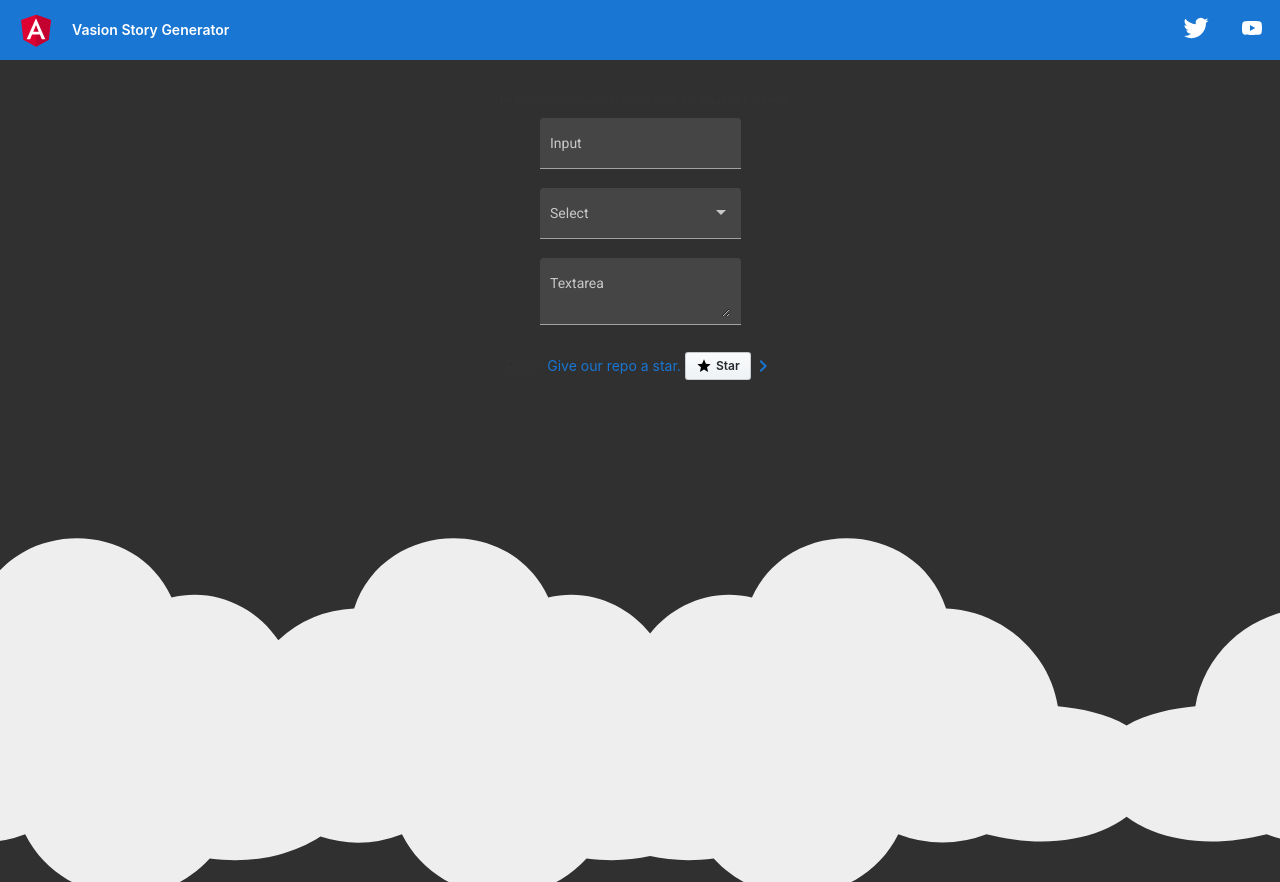
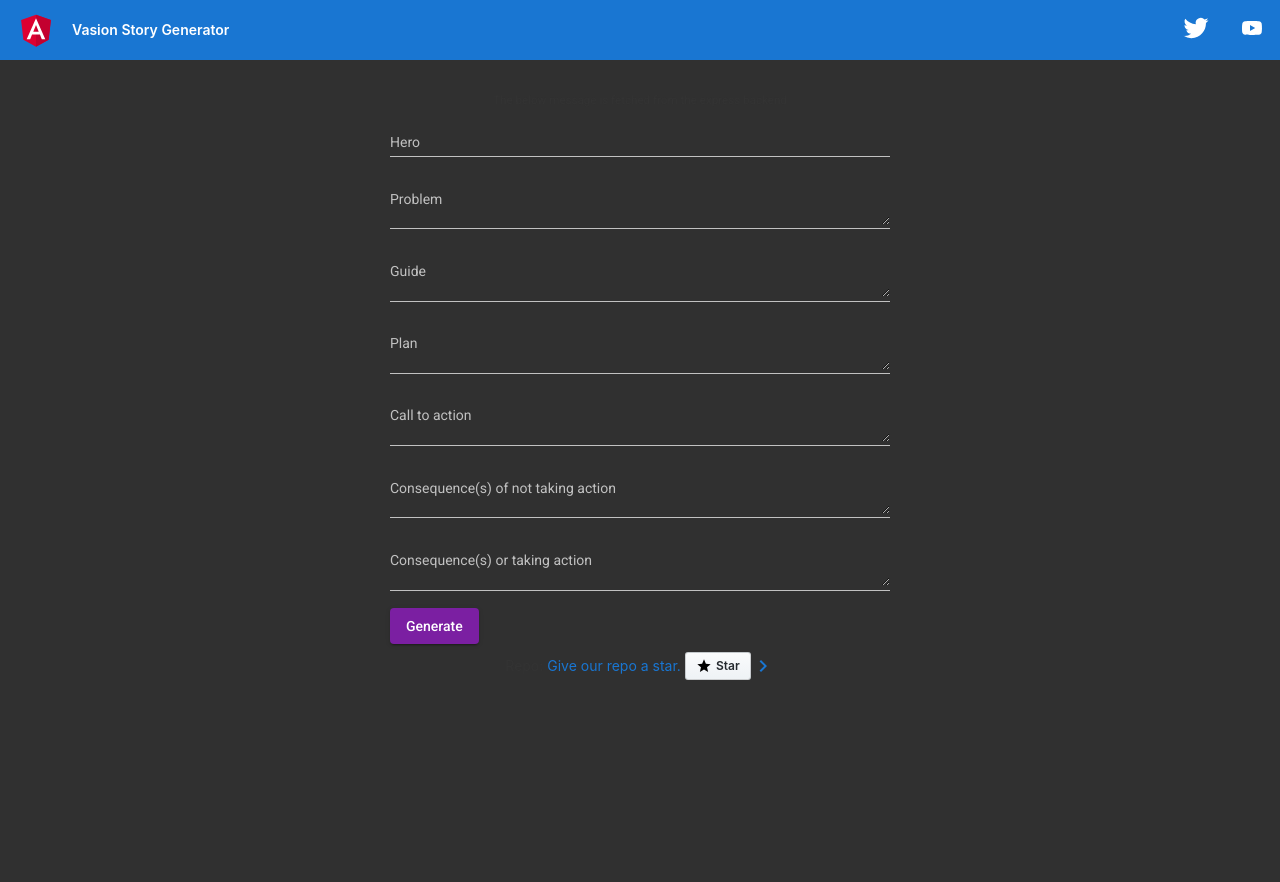
Before and after one commit to eguardadovasion/story-generator, an Angular app: page / in a window 1280 px wide. Built offline with nearby package versions, Linux system fonts and the light colour scheme; no server answers.

Commit message:
added required fields

```diff
--- a/src/app/app.component.html
+++ b/src/app/app.component.html
@@ -416,22 +416,7 @@
     </a>
   </footer>
 
-  <svg
-    id="clouds"
-    xmlns="http://www.w3.org/2000/svg"
-    width="2611.084"
-    height="485.677"
-    viewBox="0 0 2611.084 485.677"
-  >
-    <title>Gray Clouds Background</title>
-    <path
-      id="Path_39"
-      data-name="Path 39"
-      d="M2379.709,863.793c10-93-77-171-168-149-52-114-225-105-264,15-75,3-140,59-152,133-30,2.83-66.725,9.829-93.5,26.25-26.771-16.421-63.5-23.42-93.5-26.25-12-74-77-130-152-133-39-120-212-129-264-15-54.084-13.075-106.753,9.173-138.488,48.9-31.734-39.726-84.4-61.974-138.487-48.9-52-114-225-105-264,15a162.027,162.027,0,0,0-103.147,43.044c-30.633-45.365-87.1-72.091-145.206-58.044-52-114-225-105-264,15-75,3-140,59-152,133-53,5-127,23-130,83-2,42,35,72,70,86,49,20,106,18,157,5a165.625,165.625,0,0,0,120,0c47,94,178,113,251,33,61.112,8.015,113.854-5.72,150.492-29.764a165.62,165.62,0,0,0,110.861-3.236c47,94,178,113,251,33,31.385,4.116,60.563,2.495,86.487-3.311,25.924,5.806,55.1,7.427,86.488,3.311,73,80,204,61,251-33a165.625,165.625,0,0,0,120,0c51,13,108,15,157-5a147.188,147.188,0,0,0,33.5-18.694,147.217,147.217,0,0,0,33.5,18.694c49,20,106,18,157,5a165.625,165.625,0,0,0,120,0c47,94,178,113,251,33C2446.709,1093.793,2554.709,922.793,2379.709,863.793Z"
-      transform="translate(142.69 -634.312)"
-      fill="#eee"
-    />
-  </svg>
+
 </div>
 
 <!-- * * * * * * * * * * * * * * * * * * * * * * * * * * * * * * * -->
--- a/src/app/story-form/story-form.component.css
+++ b/src/app/story-form/story-form.component.css
@@ -1,5 +1,9 @@
-:host {
-    display: flex;
-    flex-direction: column;
-    align-items: flex-start;
+.example-form {
+    min-width: 150px;
+    max-width: 500px;
+    width: 100%;
   }
+
+  .example-full-width {
+    width: 100%;
+  }
--- a/src/app/story-form/story-form.component.html
+++ b/src/app/story-form/story-form.component.html
@@ -1,16 +1,39 @@
-<mat-form-field appearance="fill">
+<form class="example-form">
+    <mat-form-field class="example-full-width">
+      <mat-label>Hero</mat-label>
+      <input matInput placeholder="Ex. " value="">
+    </mat-form-field>
 
-    <mat-label>Input</mat-label>
-    <input matInput>
-  </mat-form-field>
-  <mat-form-field appearance="fill">
-    <mat-label>Select</mat-label>
-    <mat-select>
-      <mat-option value="one">First option</mat-option>
-      <mat-option value="two">Second option</mat-option>
-    </mat-select>
-  </mat-form-field>
-  <mat-form-field appearance="fill">
-    <mat-label>Textarea</mat-label>
-    <textarea matInput></textarea>
-  </mat-form-field>
+    <mat-form-field class="example-full-width">
+      <mat-label>Problem</mat-label>
+      <textarea matInput placeholder="Ex. ..."></textarea>
+    </mat-form-field>
+
+    <mat-form-field class="example-full-width">
+        <mat-label>Guide</mat-label>
+        <textarea matInput placeholder="Ex. ..."></textarea>
+      </mat-form-field>
+
+
+    <mat-form-field class="example-full-width">
+        <mat-label>Plan</mat-label>
+        <textarea matInput placeholder="Ex. ..."></textarea>
+      </mat-form-field>
+
+
+    <mat-form-field class="example-full-width">
+        <mat-label>Call to action</mat-label>
+        <textarea matInput placeholder="Ex. ..."></textarea>
+      </mat-form-field>
+
+      <mat-form-field class="example-full-width">
+        <mat-label>Consequence(s) of not taking action</mat-label>
+        <textarea matInput placeholder="Ex. ..."></textarea>
+      </mat-form-field>
+
+      <mat-form-field class="example-full-width">
+        <mat-label>Consequence(s) or taking action</mat-label>
+        <textarea matInput placeholder="Ex. ..."></textarea>
+      </mat-form-field>
+      <button mat-raised-button color="primary">Generate</button>
+  </form>
```
